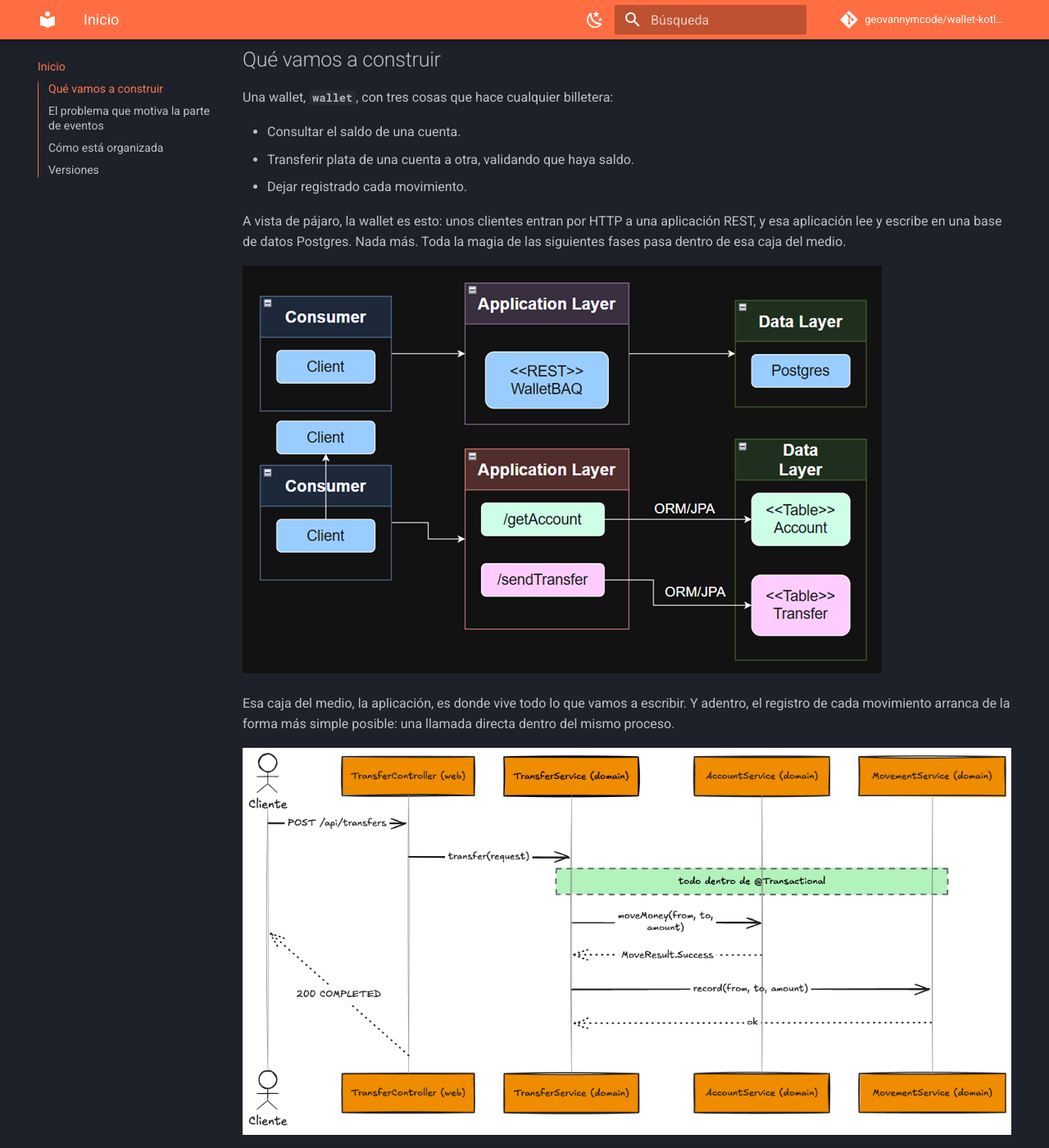
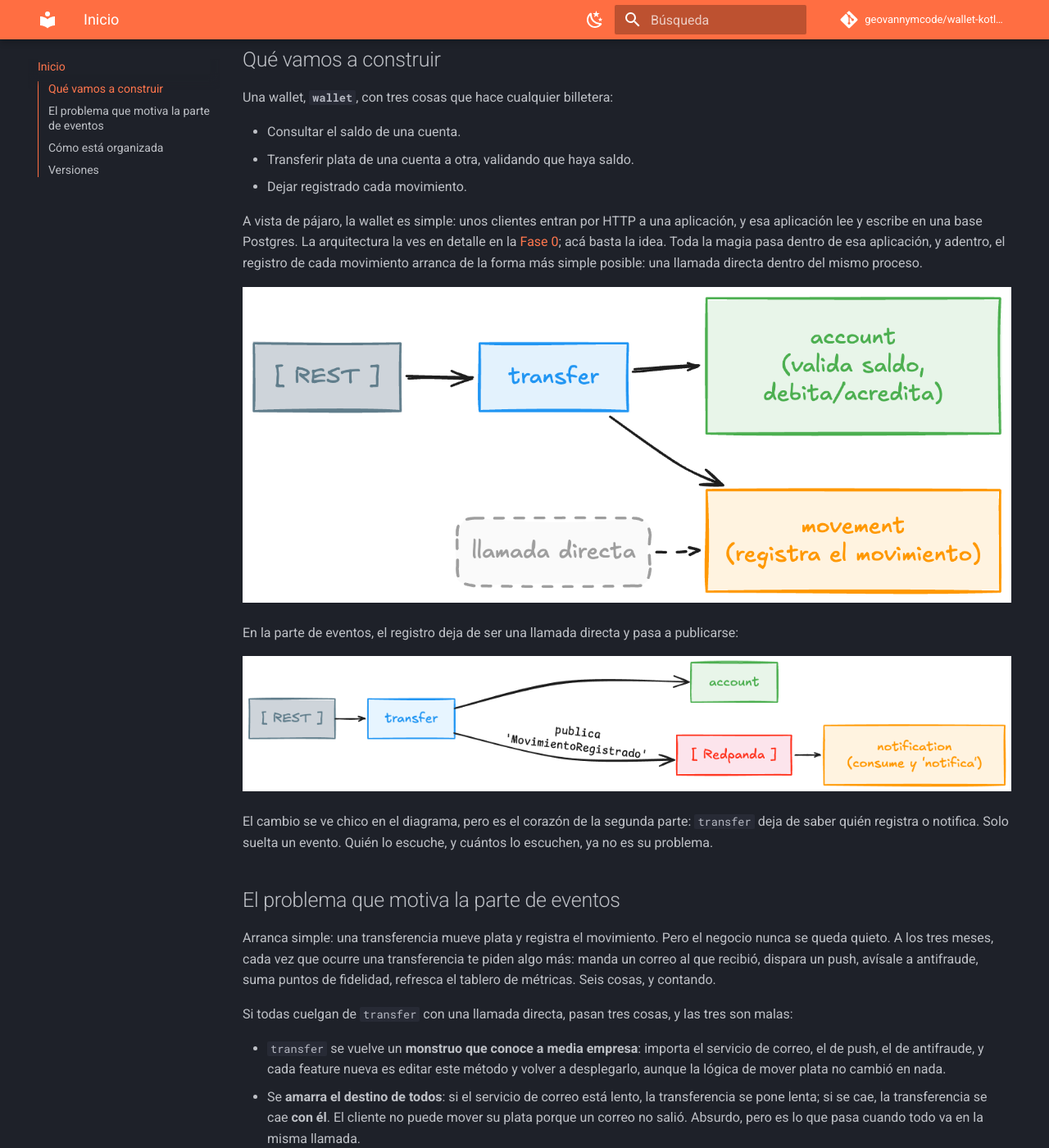
Before and after one commit to geovannymcode/wallet-kotlin-baqjug, an MkDocs documentation site: the page built from docs/index.md, in a window 1280 px wide and 1400 px high, scrolled down 506 px. Shown: the whole window at 82% size. Built offline with MkDocs 1.6.1 and Material for MkDocs 9.7.7, drawn with Linux system fonts in a browser that asks for light colours; comment, search, counter and statistics services are not loaded.

```diff
--- a/docs/index.md
+++ b/docs/index.md
@@ -15,17 +15,13 @@ Una wallet, **`wallet`**, con tres cosas que hace cualquier billetera:
 - Transferir plata de una cuenta a otra, validando que haya saldo.
 - Dejar registrado cada movimiento.
 
-A vista de pájaro, la wallet es esto: unos clientes entran por HTTP a una aplicación REST, y esa aplicación lee y escribe en una base de datos Postgres. Nada más. Toda la magia de las siguientes fases pasa dentro de esa caja del medio.
+A vista de pájaro, la wallet es simple: unos clientes entran por HTTP a una aplicación, y esa aplicación lee y escribe en una base Postgres. La arquitectura la ves en detalle en la [Fase 0](fase-00-arranque.md); acá basta la idea. Toda la magia pasa dentro de esa aplicación, y adentro, el registro de cada movimiento arranca de la forma más simple posible: una llamada directa dentro del mismo proceso.
 
-![Arquitectura general: los clientes (consumers) hacen peticiones REST a la aplicación wallet, que a través de ORM/JPA lee y escribe las tablas de cuentas y transferencias en la base de datos Postgres](img/Img_0.png)
-
-Esa caja del medio, la aplicación, es donde vive todo lo que vamos a escribir. Y adentro, el registro de cada movimiento arranca de la forma más simple posible: una llamada directa dentro del mismo proceso.
-
-![Flujo síncrono: la petición REST entra a transfer, que valida el saldo y debita/acredita en account, y registra el movimiento en movement con una llamada directa dentro del mismo proceso](img/Img_1.png)
+![Resumen del flujo síncrono: la petición REST entra a transfer, que valida y mueve el saldo en account, y registra el movimiento en movement con una llamada directa dentro del mismo proceso](img/Img_9.png)
 
 En la parte de eventos, el registro deja de ser una llamada directa y pasa a publicarse:
 
-![Flujo por eventos: transfer publica el evento MovimientoRegistrado en el topic de Redpanda, y dos grupos de consumidores lo reciben cada uno por su cuenta: notification (envía el correo) y movement (guarda el registro)](img/Img_2.png)
+![Resumen del flujo por eventos: transfer mueve el saldo en account y publica el evento MovimientoRegistrado en Redpanda, que notification consume y notifica](img/Img_10.png)
 
 El cambio se ve chico en el diagrama, pero es el corazón de la segunda parte: `transfer` deja de saber quién registra o notifica. Solo suelta un evento. Quién lo escuche, y cuántos lo escuchen, ya no es su problema.
 
```
Also changed, not shown: diagrams/mmd/LEEME.md (+2 -0 lines), docs/img/Img_10.png (added), docs/img/Img_9.png (added), 4 other files.
